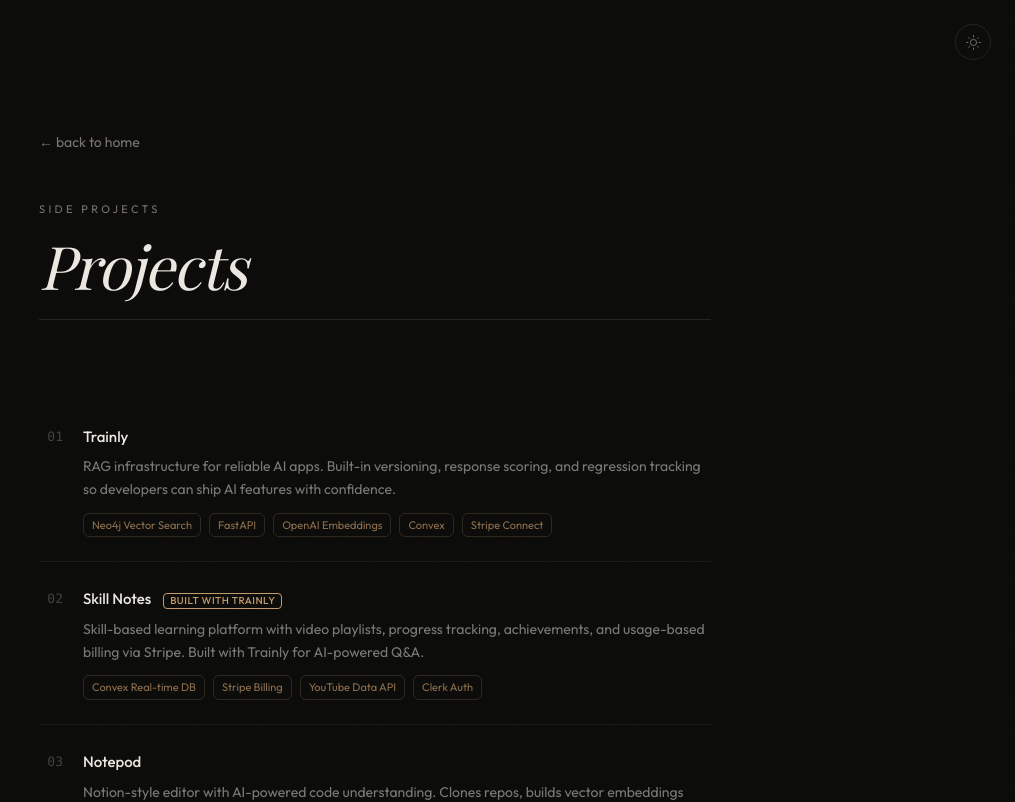
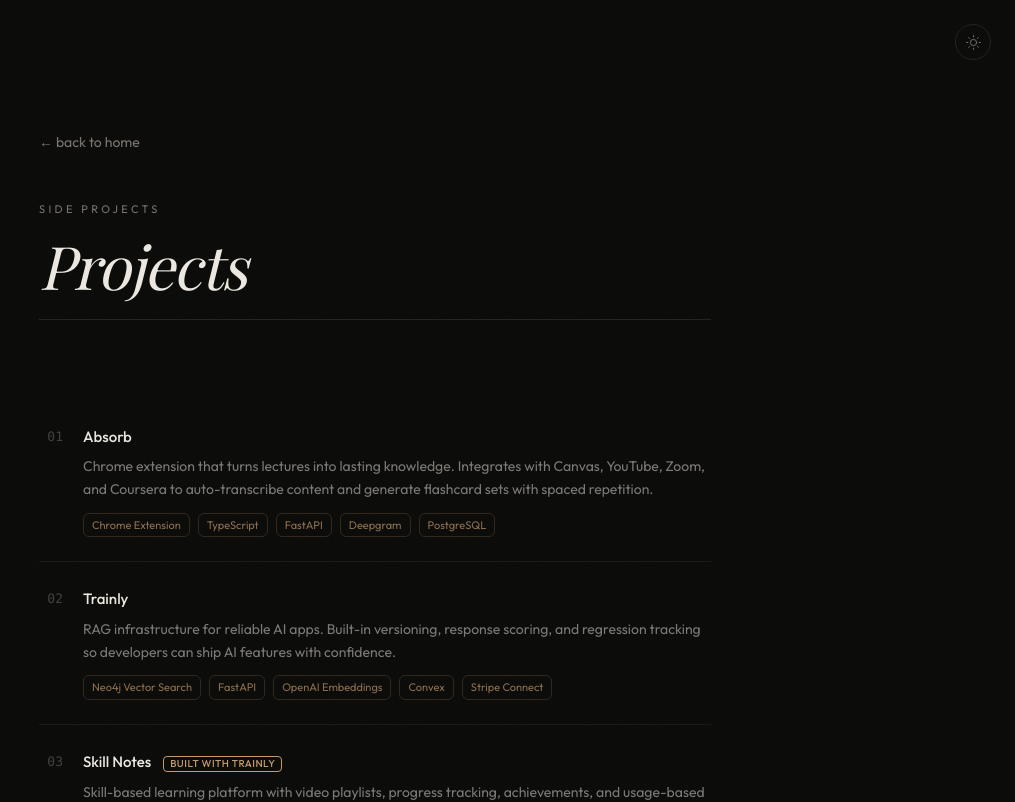
Before and after one commit to kavjeydev/personal-website, a Next.js app: page /projects in a window 1280 px wide. Shown: the top 802 px of the page, without its empty margins (265-1280 px from the left). Built offline with nearby package versions, Linux system fonts and the light colour scheme; a web font is replaced by a local one.

Commit message:
update content

```diff
--- a/src/app/page.tsx
+++ b/src/app/page.tsx
@@ -28,7 +28,7 @@
         style={{ animationDelay: "0.3s" }}
       >
         <p className="font-serif italic text-xl md:text-2xl text-[var(--text-primary)] leading-relaxed">
-          I like solving problems that compound.
+          Bilding AI infrastructure for reliability and versioning.
         </p>
 
         <p className="text-[var(--text-secondary)]">
--- a/src/data/books.ts
+++ b/src/data/books.ts
@@ -18,6 +18,8 @@
   { title: "The 12 Week Year", author: "Brian P. Moran", isbn: "9781118509234", status: "read" },
   { title: "The Psychology of Money", author: "Morgan Housel", isbn: "9780857197689", status: "read" },
   { title: "The 10X Rule", author: "Grant Cardone", isbn: "9780470627600", status: "read" },
+  { title: "Atomic Habits", author: "James Clear", isbn: "9780735211292", status: "read" },
+  { title: "Meditations", author: "Marcus Aurelius", isbn: "9780140449334", status: "read" },
 ];
 
 export function getCoverUrl(isbn: string): string {
--- a/src/data/projects.ts
+++ b/src/data/projects.ts
@@ -7,6 +7,13 @@
 };
 
 export const projects: Project[] = [
+  {
+    title: "Absorb",
+    description:
+      "Chrome extension that turns lectures into lasting knowledge. Integrates with Canvas, YouTube, Zoom, and Coursera to auto-transcribe content and generate flashcard sets with spaced repetition.",
+    tech: ["Chrome Extension", "TypeScript", "FastAPI", "Deepgram", "PostgreSQL"],
+    link: "https://github.com/kavjeydev/absorb",
+  },
   {
     title: "Trainly",
     description:
```
